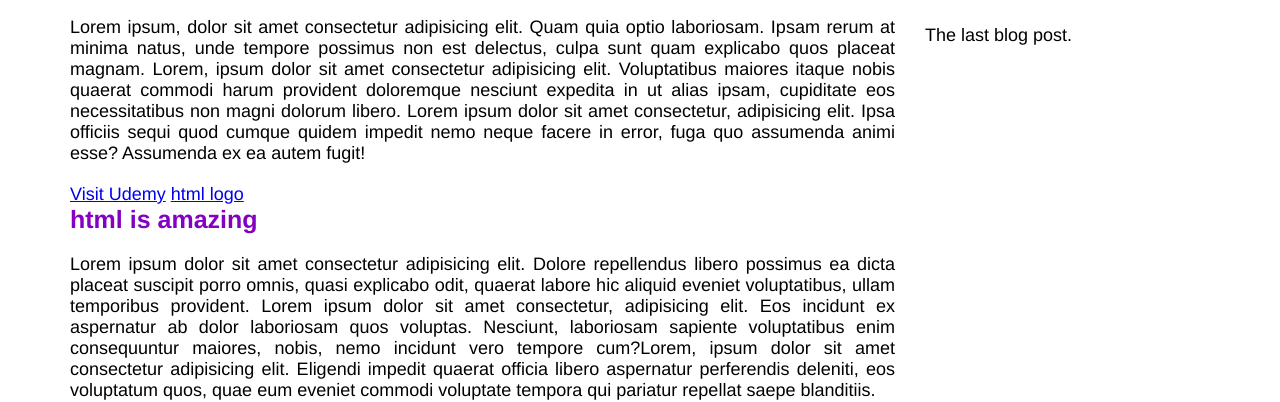
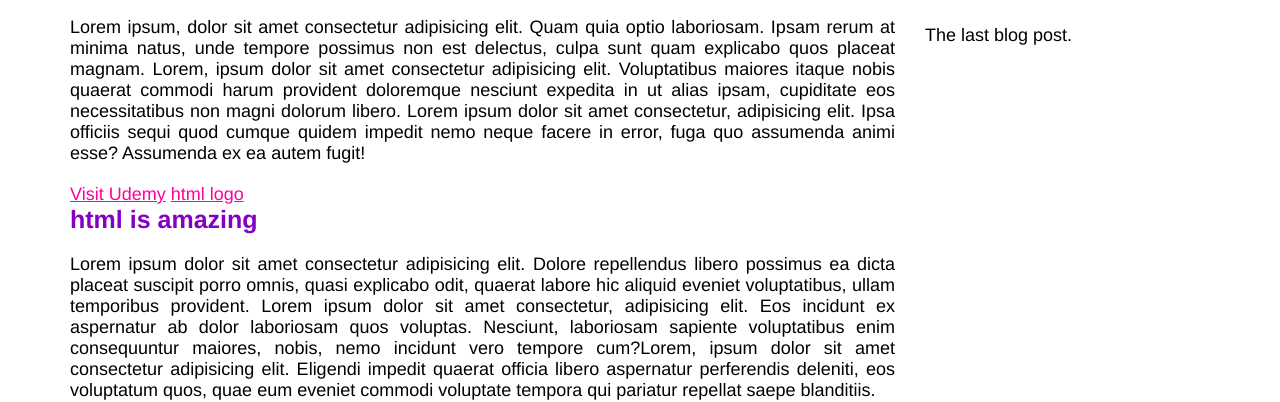
Before and after one commit to Nihal-Awad/An-ugly-blog-post, a plain HTML site: page index.html in a window 1280 px wide. Shown: the part 117-519 px from the top of the page. Drawn offline with Linux system fonts and the light colour scheme.

Commit message:
add more styles

```diff
--- a/style.css
+++ b/style.css
@@ -78,3 +78,7 @@ h2{
     top:10px;
     right:30px;
 }
+a{
+    color: rgb(255, 1, 158);
+
+}
```
